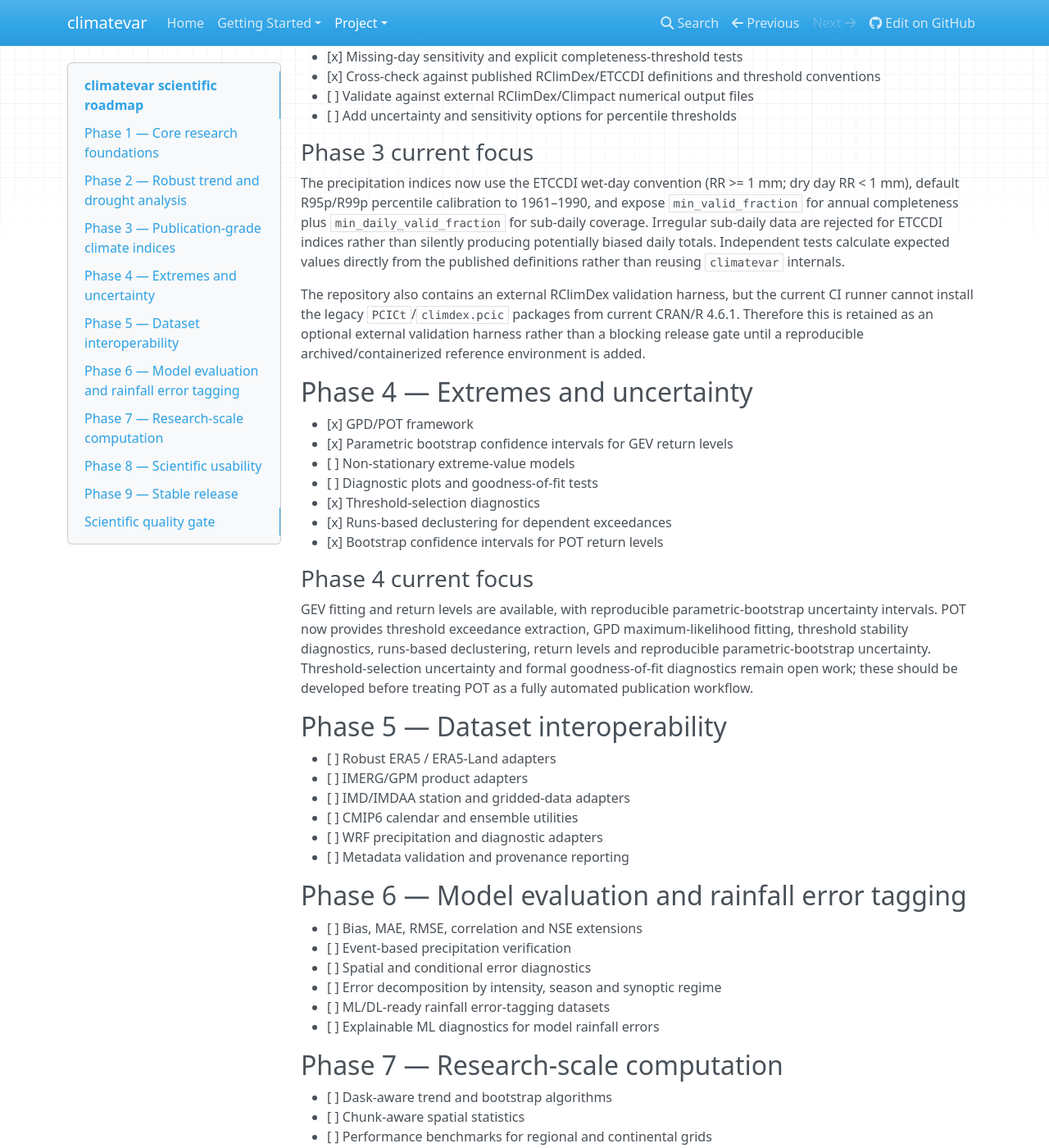
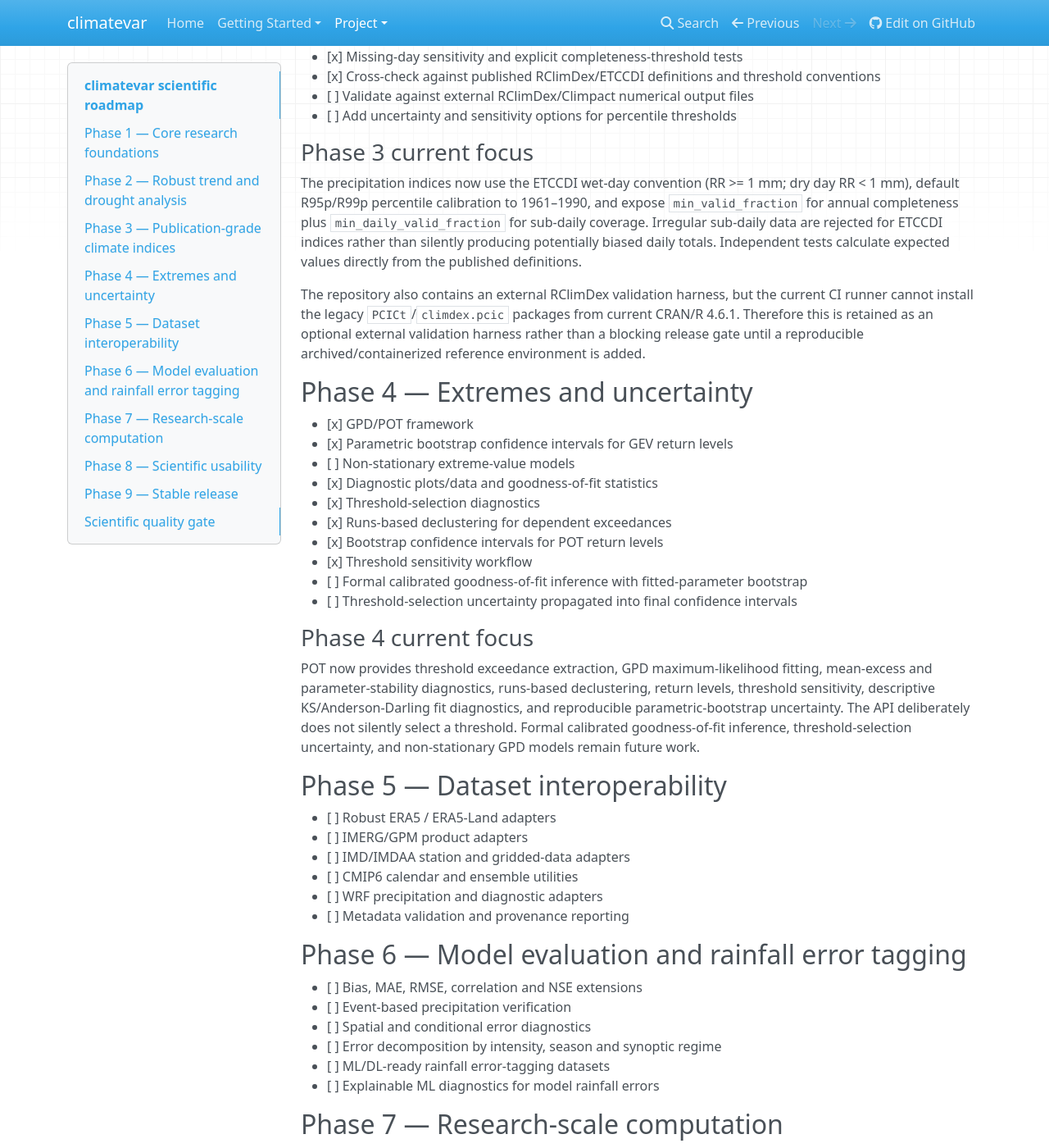
Before and after one commit to sanjeevsingh-original/climatevar, an MkDocs documentation site: the page built from docs/roadmap.md, in a window 1280 px wide and 1400 px high, scrolled down 1090 px. Shown: the whole window at 82% size. Built offline with MkDocs 1.6.1, drawn with Linux system fonts in a browser that asks for light colours; nearby versions of some CDN libraries.

Commit message:
Mark POT diagnostics and sensitivity workflow complete

```diff
--- a/docs/roadmap.md
+++ b/docs/roadmap.md
@@ -46,7 +46,7 @@ Trend methods now include independent numerical reference checks. Sen's slope us
 - [ ] Add uncertainty and sensitivity options for percentile thresholds
 
 ### Phase 3 current focus
-The precipitation indices now use the ETCCDI wet-day convention (RR >= 1 mm; dry day RR < 1 mm), default R95p/R99p percentile calibration to 1961–1990, and expose `min_valid_fraction` for annual completeness plus `min_daily_valid_fraction` for sub-daily coverage. Irregular sub-daily data are rejected for ETCCDI indices rather than silently producing potentially biased daily totals. Independent tests calculate expected values directly from the published definitions rather than reusing `climatevar` internals.
+The precipitation indices now use the ETCCDI wet-day convention (RR >= 1 mm; dry day RR < 1 mm), default R95p/R99p percentile calibration to 1961–1990, and expose `min_valid_fraction` for annual completeness plus `min_daily_valid_fraction` for sub-daily coverage. Irregular sub-daily data are rejected for ETCCDI indices rather than silently producing potentially biased daily totals. Independent tests calculate expected values directly from the published definitions.
 
 The repository also contains an external RClimDex validation harness, but the current CI runner cannot install the legacy `PCICt`/`climdex.pcic` packages from current CRAN/R 4.6.1. Therefore this is retained as an optional external validation harness rather than a blocking release gate until a reproducible archived/containerized reference environment is added.
 
@@ -55,13 +55,16 @@ The repository also contains an external RClimDex validation harness, but the cu
 - [x] GPD/POT framework
 - [x] Parametric bootstrap confidence intervals for GEV return levels
 - [ ] Non-stationary extreme-value models
-- [ ] Diagnostic plots and goodness-of-fit tests
+- [x] Diagnostic plots/data and goodness-of-fit statistics
 - [x] Threshold-selection diagnostics
 - [x] Runs-based declustering for dependent exceedances
 - [x] Bootstrap confidence intervals for POT return levels
+- [x] Threshold sensitivity workflow
+- [ ] Formal calibrated goodness-of-fit inference with fitted-parameter bootstrap
+- [ ] Threshold-selection uncertainty propagated into final confidence intervals
 
 ### Phase 4 current focus
-GEV fitting and return levels are available, with reproducible parametric-bootstrap uncertainty intervals. POT now provides threshold exceedance extraction, GPD maximum-likelihood fitting, threshold stability diagnostics, runs-based declustering, return levels and reproducible parametric-bootstrap uncertainty. Threshold-selection uncertainty and formal goodness-of-fit diagnostics remain open work; these should be developed before treating POT as a fully automated publication workflow.
+POT now provides threshold exceedance extraction, GPD maximum-likelihood fitting, mean-excess and parameter-stability diagnostics, runs-based declustering, return levels, threshold sensitivity, descriptive KS/Anderson-Darling fit diagnostics, and reproducible parametric-bootstrap uncertainty. The API deliberately does not silently select a threshold. Formal calibrated goodness-of-fit inference, threshold-selection uncertainty, and non-stationary GPD models remain future work.
 
 ## Phase 5 — Dataset interoperability
 
```
